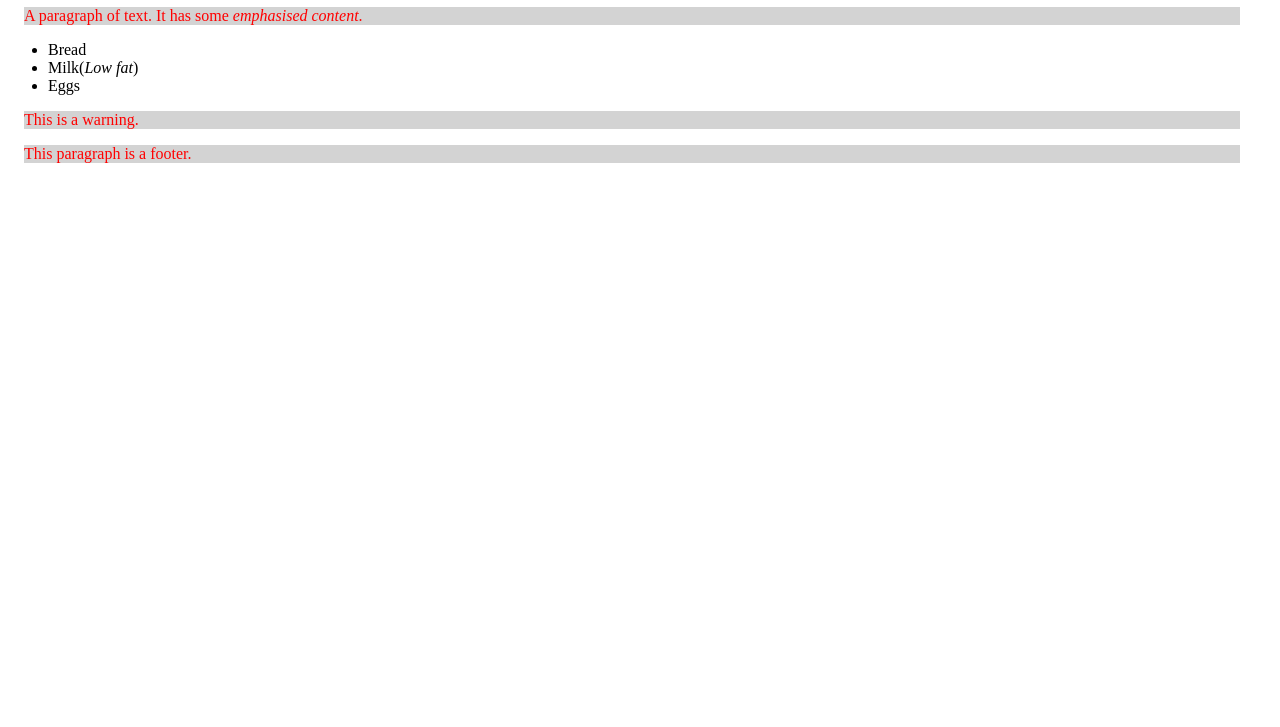
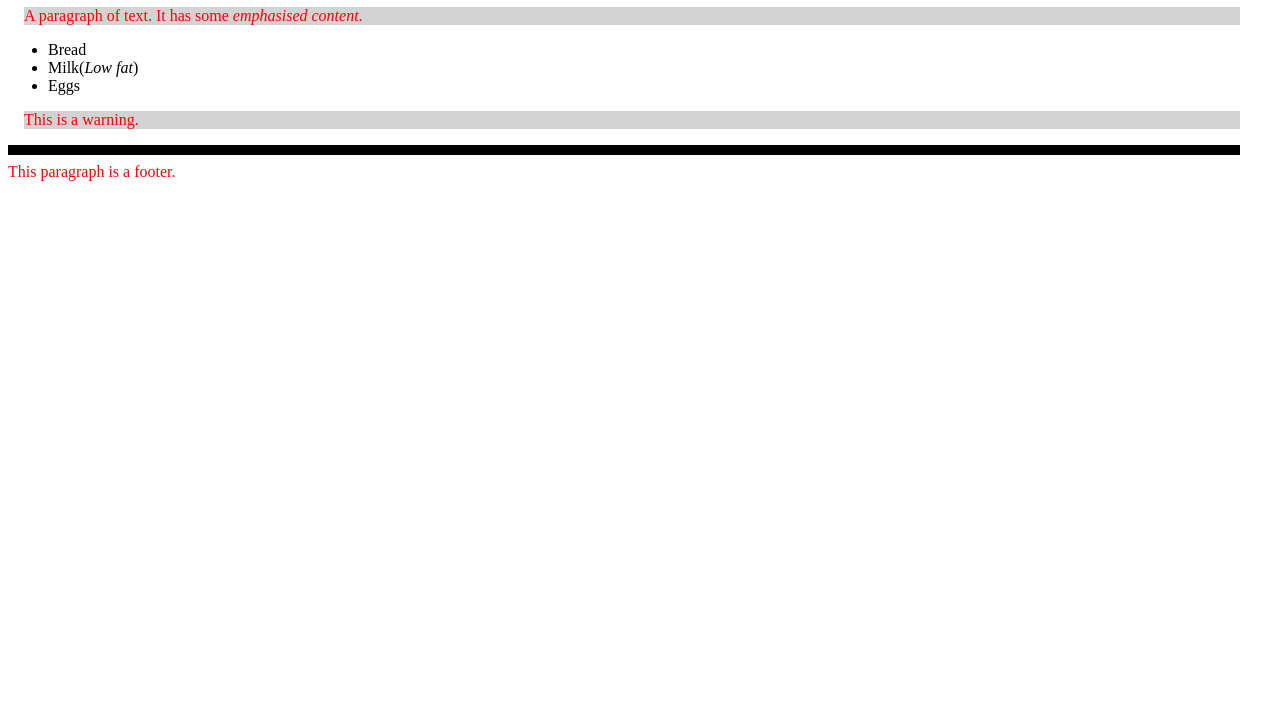
Before and after one commit to helen1991/powercoders, a plain HTML site: page scratch/css.html in a window 1280 px wide. Shown: the part 73-800 px from the top of the page. Drawn offline with Linux system fonts and the light colour scheme.

Commit message:
new boarder

```diff
--- a/scratch/style.css
+++ b/scratch/style.css
@@ -1,3 +1,10 @@
+p#footer {
+  border-top: 10px solid black;
+  background-color: white;
+  padding-top: .5em;
+  margin-left: 0;
+}
+
 p{
   color: red;
   background-color: lightgrey;
```
